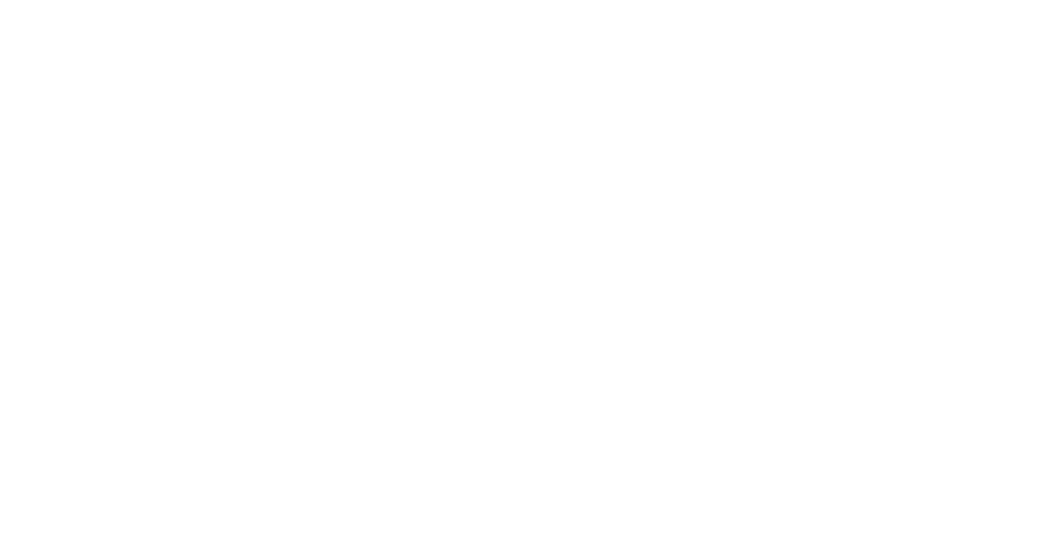
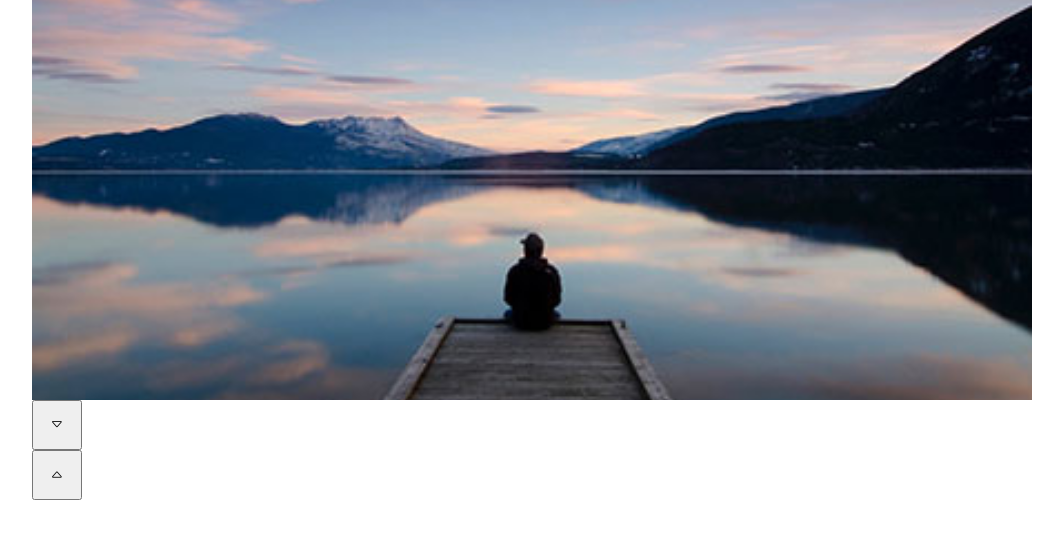
Before and after one commit to nicolacaddeo/js-array-carousel, a plain HTML site: page index.html in a window 1280 px wide. Shown: the whole page, without its empty margins (108-1171 px from the left). Drawn offline with nearby package versions, Linux system fonts and the light colour scheme.

Commit message:
base layout structure

```diff
--- a/css/style.css
+++ b/css/style.css
@@ -1,3 +1,6 @@
+/***********************
+    GENERALS RULES
+************************/
 * {
     margin: 0;
     padding: 0;
@@ -7,3 +10,71 @@
 body {
     line-height: 1.2rem;
 }
+
+/***********************
+    //GENERALS RULES
+************************/
+
+/***********************
+    UTILITIES
+************************/
+.flex {
+    display: flex;
+}
+
+/***********************
+    //UTILITIES
+************************/
+.container {
+    max-width: 1000px;
+    margin: 0 auto;
+}
+
+#carousel {
+    height: 50vh;
+    position: relative;
+    text-align: center;
+}
+
+.image-container {
+    height: 100%;
+    position: relative;
+}
+
+.image-container .item {
+    width: 100%;
+    height: 100%;
+    object-fit: cover;
+    position: absolute;
+    top: 0px;
+    left: 0px;
+    display: none;
+}
+
+.image-container .item.active {
+    display: inline-block;
+}
+
+.carousel-navigator {
+    /* position: relative;*/
+    display: flex;
+    justify-content: space-between;
+    flex-direction: column;
+}
+
+#carousel button {
+    width: 50px;
+    height: 50px;
+}
+
+#next-btn {
+    position: relative;
+    transform: translateY(100%);
+    z-index: 2;
+}
+
+#previous-btn {
+    position: relative;
+    transform: translateY(-100%);
+    z-index: 2;
+}
--- a/index.html
+++ b/index.html
@@ -6,14 +6,27 @@
     <meta http-equiv="X-UA-Compatible" content="IE=edge">
     <meta name="viewport" content="width=device-width, initial-scale=1.0">
     <title>Carousel</title>
-    <script type="text/javascript" src="js/script.js"></script>
+    <script type="text/javascript" src="js/script.js" defer></script>
+    <link rel="stylesheet" href="https://cdn.jsdelivr.net/npm/bootstrap-icons@1.9.1/font/bootstrap-icons.css">
     <link rel="stylesheet" href="css/style.css">
 </head>
 
 <body>
-    <main>
-
-    </main>
+    <div class="container">
+        <div id="carousel">
+            <div class="image-container">
+                <img class="item active" src="img/img/01.jpg" alt="">
+                <img class="item" src="img/img/02.jpg" alt="">
+                <img class="item" src="img/img/03.jpg" alt="">
+                <img class="item" src="img/img/04.jpg" alt="">
+                <img class="item" src="img/img/05.jpg" alt="">
+            </div>
+            <div class="carousel-navigator">
+                <button id="next-btn"><i class="bi bi-caret-up"></i></button>
+                <button id="previous-btn"><i class="bi bi-caret-down"></i></button>
+            </div>
+        </div>
+    </div>
 </body>
 
 </html>
```
